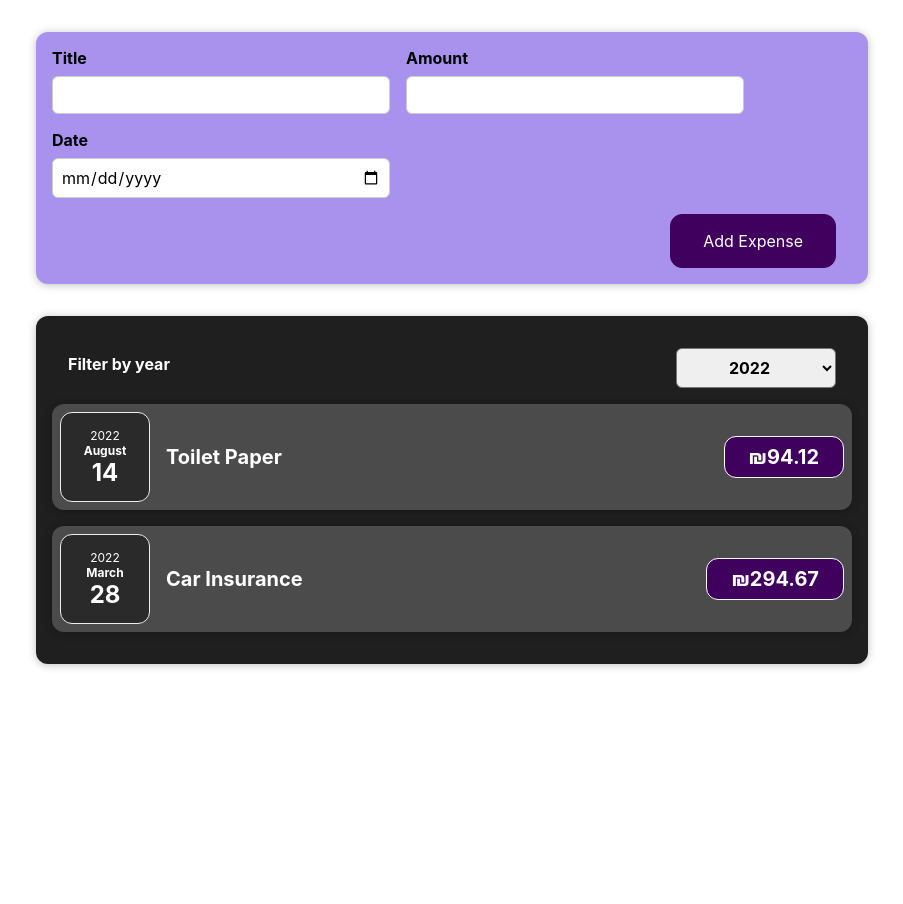
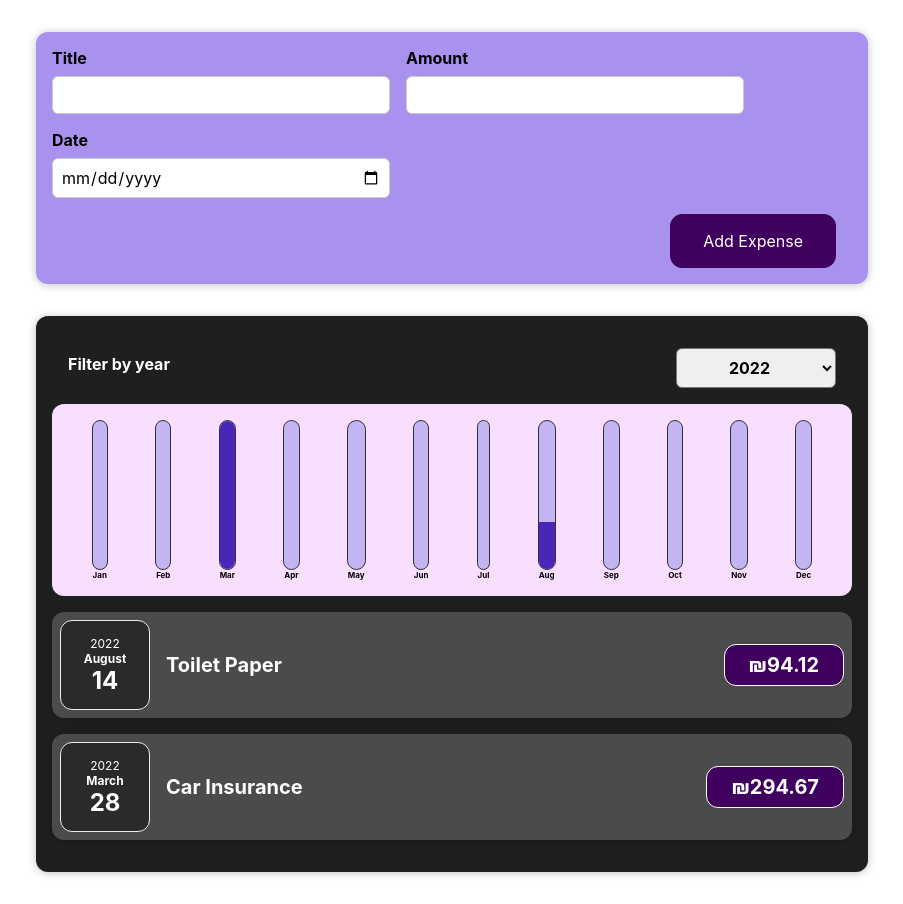
Before and after one commit to yehnet/ExpenseTracker, a React (Create React App) app: page / in a window 1280 px wide. Shown: the whole page, without its empty margins (188-1091 px from the left). Before the commit the page ends 800 px from the top, so only its background shows below. Built offline with nearby package versions, Linux system fonts and the light colour scheme.

Commit message:
dynamic style

```diff
--- /dev/null
+++ b/src/components/Chart/Chart.js
@@ -0,0 +1,24 @@
+import React from "react";
+
+import CharBar from "./ChartBar";
+import "./Chart.css";
+
+const Chart = (props) => {
+  const dataPointValues = props.dataPoints.map((dataPoint) => dataPoint.value);
+  const totalMaximum = Math.max(...dataPointValues);
+
+  return (
+    <div className="chart">
+      {props.dataPoints.map((dataPoint) => (
+        <CharBar
+          key={dataPoint.label}
+          value={dataPoint.value}
+          maxValue={totalMaximum}
+          label={dataPoint.label}
+        />
+      ))}
+    </div>
+  );
+};
+
+export default Chart;
--- /dev/null
+++ b/src/components/Chart/ChartBar.css
@@ -0,0 +1,30 @@
+.chart-bar {
+    height: 100%;
+    display: flex;
+    flex-direction: column;
+    align-items: center;
+}
+
+.chart-bar__inner {
+    height: 100%;
+    width: 100%;
+    border: 1px solid #313131;
+    border-radius: 12px;
+    background-color: #c3b4f3;
+    overflow: hidden;
+    display: flex;
+    flex-direction: column;
+    justify-content: flex-end;
+}
+
+.chart-bar__fill {
+    background-color: #4826b9;
+    width: 100%;
+    transition: all 0.3s ease-out;
+}
+
+.chart-bar__label {
+    font-weight: bold;
+    font-size: 0.5rem;
+    text-align: center;
+}
--- /dev/null
+++ b/src/components/Chart/ChartBar.js
@@ -0,0 +1,25 @@
+import React from "react";
+
+import "./ChartBar.css";
+
+const ChartBar = (props) => {
+  let barFillHeight = "0%";
+
+  if (props.maxValue > 0) {
+    barFillHeight = Math.round((props.value / props.maxValue) * 100) + "%";
+  }
+
+  return (
+    <div className="chart-bar">
+      <div className="chart-bar__inner">
+        <div
+          className="chart-bar__fill"
+          style={{ height: barFillHeight }}
+        ></div>
+      </div>
+      <div className="chart-bar__label">{props.label}</div>
+    </div>
+  );
+};
+
+export default ChartBar;
--- a/src/components/Expenses/Expenses.js
+++ b/src/components/Expenses/Expenses.js
@@ -1,5 +1,6 @@
 import React, { useState } from "react";
 
+import ExpensesChart from "./ExpensesChart";
 import ExpensesList from "./ExpensesList";
 import ExpensesFilter from "./ExpensesFilter";
 import Card from "../UI/Card";
@@ -23,6 +24,7 @@
           selected={filteredYear}
           onChangeFilter={filterChangeHandler}
         />
+        <ExpensesChart expenses={filteredExpenses} />
         <ExpensesList items={filteredExpenses} />
       </Card>
     </div>
--- /dev/null
+++ b/src/components/Expenses/ExpensesChart.js
@@ -0,0 +1,30 @@
+import React from "react";
+
+import Chart from "../Chart/Chart";
+
+const ExpensesChart = (props) => {
+  const chartDataPoints = [
+    { label: "Jan", value: 0 },
+    { label: "Feb", value: 0 },
+    { label: "Mar", value: 0 },
+    { label: "Apr", value: 0 },
+    { label: "May", value: 0 },
+    { label: "Jun", value: 0 },
+    { label: "Jul", value: 0 },
+    { label: "Aug", value: 0 },
+    { label: "Sep", value: 0 },
+    { label: "Oct", value: 0 },
+    { label: "Nov", value: 0 },
+    { label: "Dec", value: 0 },
+  ];
+
+  for (const expense of props.expenses) {
+    const expenseMonth = expense.date.getMonth();
+
+    chartDataPoints[expenseMonth].value += expense.amount;
+  }
+
+  return <Chart dataPoints={chartDataPoints} />;
+};
+
+export default ExpensesChart;
```
